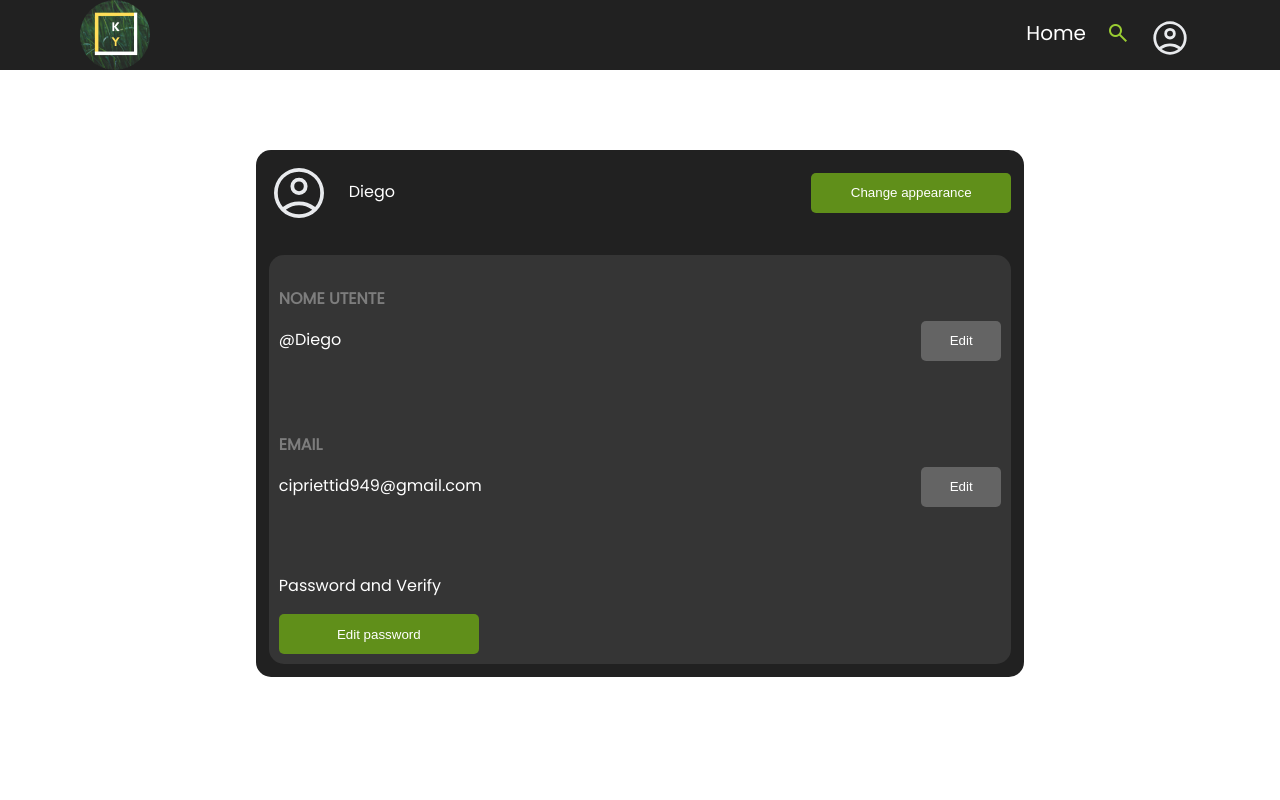
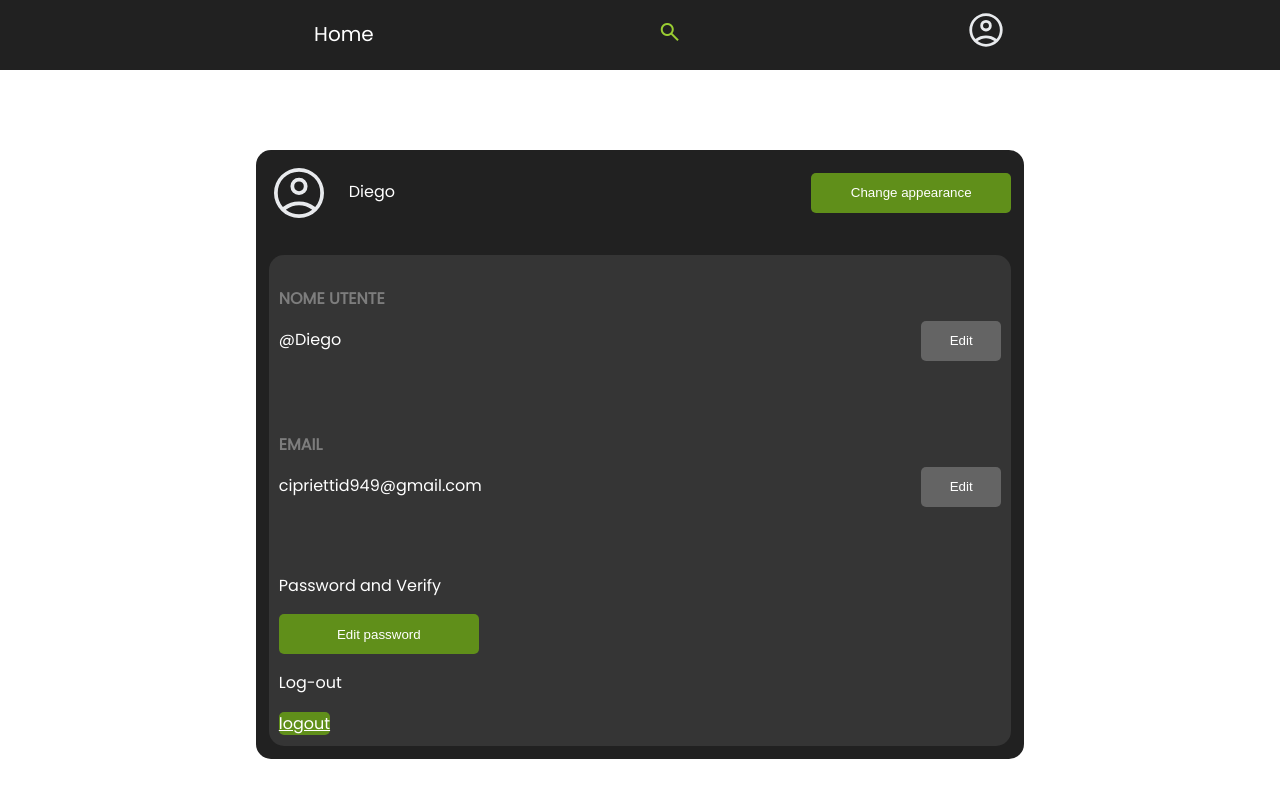
Before and after one commit to KyoozCPR/Portfolio-website, a Django app: page /user-profile in a window 1280 px wide. Run offline with Django 4.2, Linux system fonts and the light colour scheme; a user stored in the database is signed in.

Commit message:
added logout functionality and solved some serverside bugs 🚀

```diff
--- a/PollsApp/forms.py
+++ b/PollsApp/forms.py
@@ -66,7 +66,7 @@ class SignUpForm(forms.ModelForm, BaseForm):
 
 
 class LoginForm(BaseForm, forms.Form):
-    username = forms.CharField(max_length=130,
-                               widget=forms.TextInput(attrs={'placeholder': 'Enter your username'}))
+    email = forms.EmailField(max_length=130,
+                               widget=forms.EmailInput(attrs={'placeholder': 'Enter your email'}))
     password = forms.CharField(max_length=128,
                                widget=forms.PasswordInput(attrs={'placeholder': 'Enter your password'}))
--- a/PollsApp/templates/PollsApp/user/user_profile.html
+++ b/PollsApp/templates/PollsApp/user/user_profile.html
@@ -65,9 +65,7 @@
         width: 200px;
     }
 
-    #password-section{
 
-    }
 
 
 
@@ -91,9 +89,13 @@
             <p>{{ request.user.email}}</p>
             <button class="section-mofidy">Edit</button>
         </div>
-        <div id="password-section">
+        <div>
             <p>Password and Verify</p>
             <button class="section-mofidy" id="main">Edit password</button>
+        </div>
+        <div>
+            <p>Log-out</p>
+            <a class="section-mofidy" id="main" href="{% url 'logout' %}">logout</a>
         </div>
     </div>
 
--- a/PollsApp/templates/main.html
+++ b/PollsApp/templates/main.html
@@ -39,9 +39,6 @@
         }
 
         .navigation-container {
-
-            display: flex;
-            justify-content: space-between;
             height: 70px;
             background-color: rgb(33, 33, 33);
         }
@@ -50,9 +47,10 @@
 
         .navigation-container ul {
             display: flex;
-            margin-right: 5em;
-            margin-top: 0.5em;
+            justify-content: space-evenly;
+            align-items: center;
             list-style: none;
+            margin-top: 0;
 
         }
 
@@ -75,12 +73,14 @@
             color: #fff;
         }
 
+
+
+
     </style>
     <div id="body_overlay">
         <div id="bodywrapper">
             <nav>
                 <div class="navigation-container">
-                    <img src="{% static 'images/logotech.png' %}" alt="">
                     <ul>
                         <li><a href="{% url 'index' %}">Home</a></li>
                         <li><a href="#container-wrap">
--- a/PollsApp/urls.py
+++ b/PollsApp/urls.py
@@ -8,7 +8,7 @@ urlpatterns = [
     path('contacts/', views.contacts, name='contacts'),
     path('signup/', views.signup, name='signup'),
     path('login/', views.login_func, name="login"),
-    path('thanks/', views.greeting, name='thankyoupage'),
+    path('logout/', views.logout_view, name="logout"),
     path('user-profile', views.user_profile, name="user-profile"),
     path('user/<str:pk>', views.search_user, name='userquery')
 ]
--- a/PollsApp/views.py
+++ b/PollsApp/views.py
@@ -1,11 +1,10 @@
 import django.shortcuts as shortcut
-from django.http import HttpResponse, HttpRequest,  Http404
+from django.http import HttpRequest,  Http404
 from django.core.exceptions import ObjectDoesNotExist
-from django.template import loader
 import django.contrib.sessions
-from django.contrib.auth import authenticate, login, get_user_model
-
-from .forms import SignUpForm, BaseForm, LoginForm
+from django.contrib.auth import authenticate, login, get_user_model, logout
+from django.contrib.auth.decorators import login_required
+from .forms import SignUpForm, LoginForm
 
 user = get_user_model()
 
@@ -79,7 +78,8 @@ def login_func(request):
             if authenticated_user is not None:
                 login(request, authenticated_user)
                 return shortcut.render(request, 'PollsApp/home/index.html')
-
+            else:
+                request.session['error-login'] = "There is no matching account with this credentials!"
     else:
         form = LoginForm()
 
@@ -94,22 +94,23 @@ def login_func(request):
         }
         )
 
-def logout(request: HttpRequest):
+def logout_view(request: HttpRequest):
 
-    signup_message = request.session.get("Authenticated_Message")
-
-    if signup_message != None:
-        return shortcut.render(request, 'PollsApp/home/index.html', {"allert" : signup_message})
+    logout(request)
+    request.session['logout-message'] = "You have been logged out!"
+    return shortcut.render(request, 'PollsApp/home/index.html')
 
 
 
-    return shortcut.render(request, "PollsApp/Login/login.html", {"form": form})
+
 
 
 def greeting(request):
     pass
 
 
+
+@login_required
 def user_profile(request):
 
 
--- a/website/settings.py
+++ b/website/settings.py
@@ -31,6 +31,8 @@ ALLOWED_HOSTS = []
 
 
 # Application definition
+
+LOGIN_URL = "index"
 
 INSTALLED_APPS = [
     'django.contrib.admin',
```
Also changed, not shown: PollsApp/templates/PollsApp/Login/login.html (+3 -6 lines), collected_static_files/css/index.css (+7 -6 lines), static/css/index.css (+6 -4 lines).
